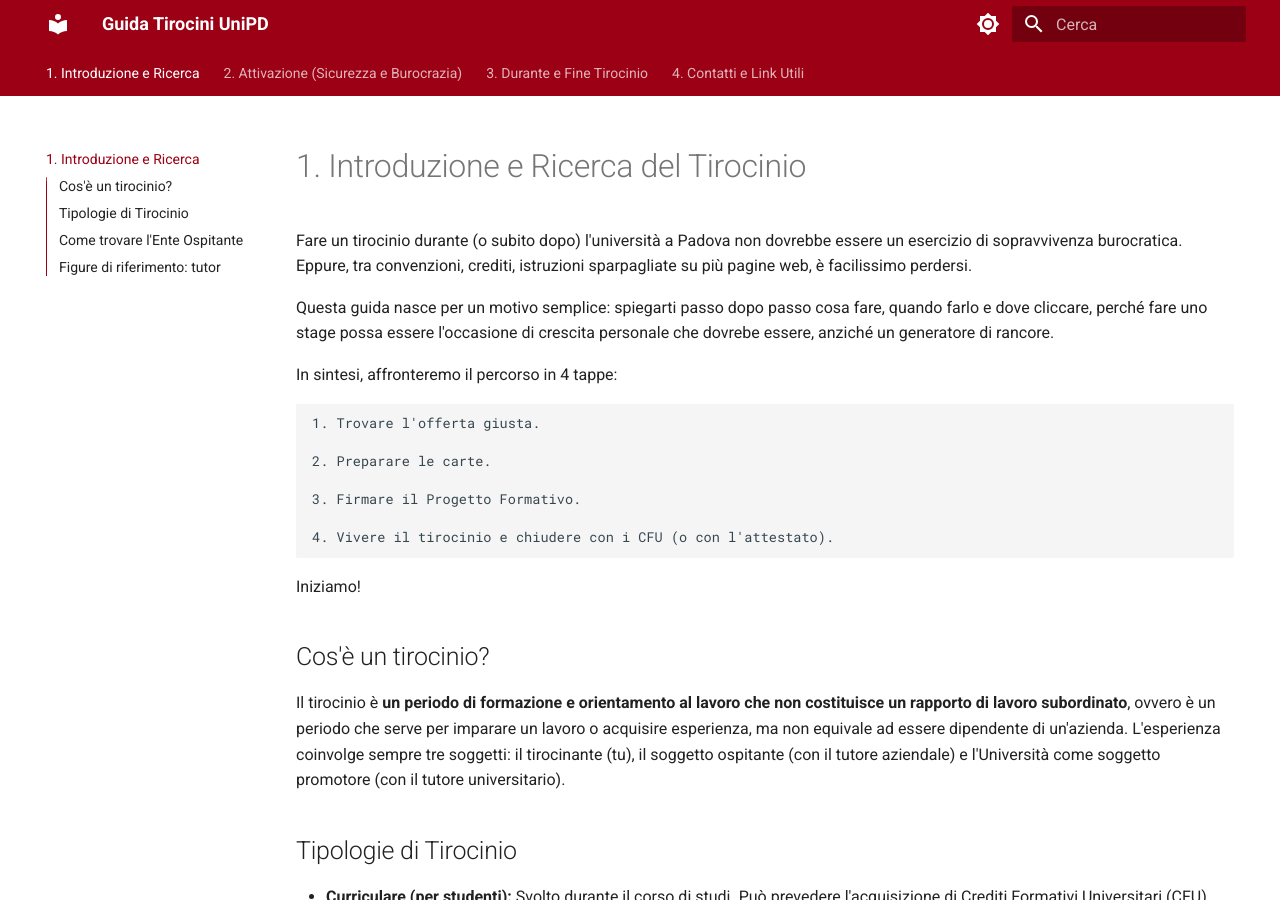
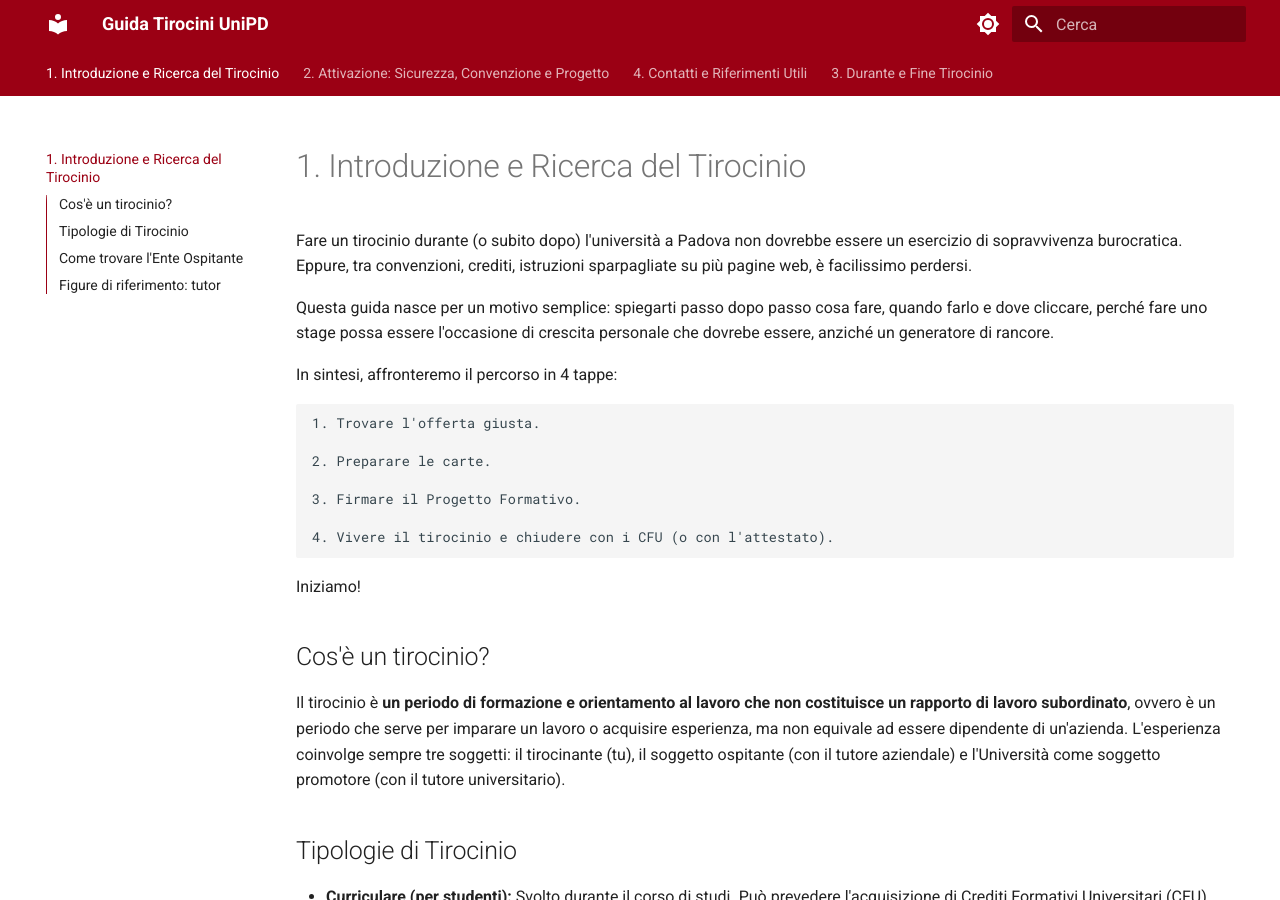
Before and after one commit to giuliorossi23/guida-tirocini-unipd, an MkDocs documentation site: the page built from docs/index.md, in a window 1280 px wide and 900 px high. Built offline with MkDocs 1.6.1 and Material for MkDocs 9.7.7, drawn with Linux system fonts in a browser that asks for light colours; part of the change alters nothing that is shown.

```diff
--- a/mkdocs.yml
+++ b/mkdocs.yml
@@ -29,11 +29,5 @@ markdown_extensions:
   - tables
   - attr_list
 
-nav:
-  - "1. Introduzione e Ricerca": index.md
-  - "2. Attivazione (Sicurezza e Burocrazia)": attivazione.md
-  - "3. Durante e Fine Tirocinio": svolgimento.md
-  - "4. Contatti e Link Utili": contatti.md
-
 extra_css:
   - stylesheets/extra.css
```
